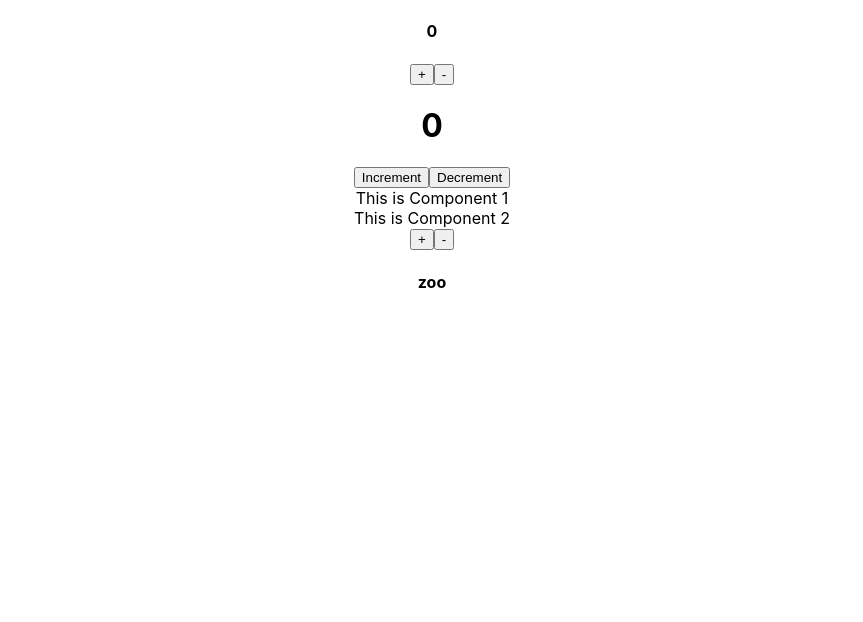
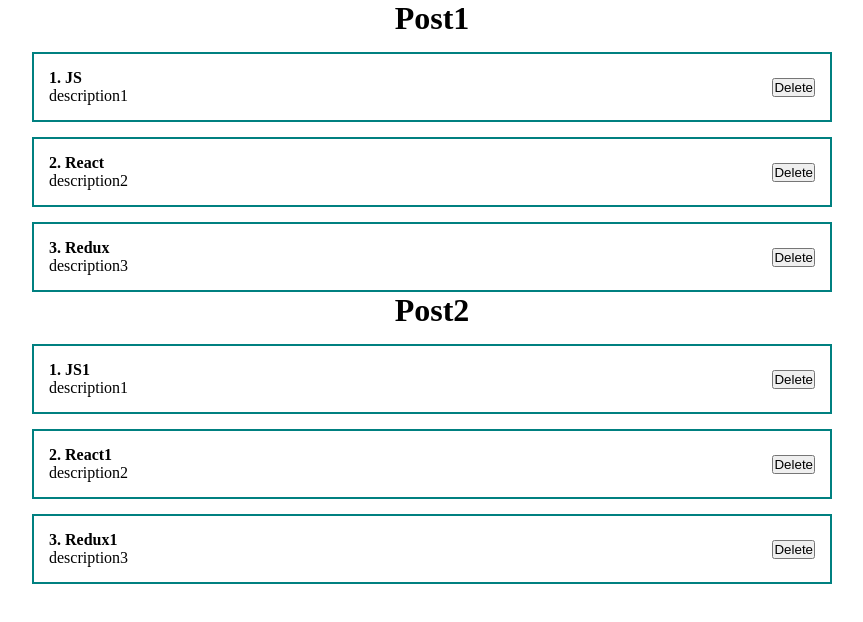
Before and after one commit to 7710407/react-sourcecode, a React (Create React App) app in the folder react-lessons/: page / in a window 1280 px wide. Shown: the top 622 px of the page, without its empty margins (208-1071 px from the left). Built offline with nearby package versions, Linux system fonts and the light colour scheme.

Commit message:
Props css closure

```diff
--- a/react-lessons/src/App.css
+++ /dev/null
@@ -1,38 +0,0 @@
-.App {
-  text-align: center;
-}
-
-.App-logo {
-  height: 40vmin;
-  pointer-events: none;
-}
-
-@media (prefers-reduced-motion: no-preference) {
-  .App-logo {
-    animation: App-logo-spin infinite 20s linear;
-  }
-}
-
-.App-header {
-  background-color: #282c34;
-  min-height: 100vh;
-  display: flex;
-  flex-direction: column;
-  align-items: center;
-  justify-content: center;
-  font-size: calc(10px + 2vmin);
-  color: white;
-}
-
-.App-link {
-  color: #61dafb;
-}
-
-@keyframes App-logo-spin {
-  from {
-    transform: rotate(0deg);
-  }
-  to {
-    transform: rotate(360deg);
-  }
-}
--- a/react-lessons/src/App.js
+++ b/react-lessons/src/App.js
@@ -1,32 +1,24 @@
-import './App.css';
+import './styles/App.css';
 import { useState } from 'react';
-import Counter from './components/Counter';
-import ClassCounter from './components/ClassCounter';
-import Component1 from './components/Component1';
-import Component2 from './components/Component2';
-
+import PostList from './components/PostList';
 
 function App() {
-  const [foo, setFoo]= useState("zoo")
+  const [posts, setPosts] = useState([
+    {id:1, title:'JS', body:'description1'},
+    {id:2, title:'React', body:'description2'},
+    {id:3, title:'Redux', body:'description3'}
+    ]);
+
+  const [posts2, setPosts1] = useState([
+    {id:1, title:'JS1', body:'description1'},
+    {id:2, title:'React1', body:'description2'},
+    {id:3, title:'Redux1', body:'description3'}
+    ]);
 
   return (
     <div className="App">
-      <Counter />
-      <ClassCounter />
-      <Component1 />
-      <Component2 />
-
-      <button onClick={() => {
-        setTimeout(() => {
-          setFoo("foo" + "Arsen")
-        }, 1000)}}>+</button>
-
-      <button onClick={() => {
-        setTimeout(() => {
-          setFoo("zoo" + "Rafo")
-        }, 2000)}}>-</button>
-
-      <h4>{foo}</h4>
+      <PostList posts={posts} title={"Post1"}/>
+      <PostList posts={posts2} title={"Post2"}/>
     </div>
   );
 }
--- /dev/null
+++ b/react-lessons/src/components/PostItem.jsx
@@ -0,0 +1,19 @@
+import React from 'react'
+
+const PostItem = (props) => {
+    console.log(props)
+
+    return (
+    <div className='post'>
+        <div className='post_content'>
+            <strong>{props.post.id}. {props.post.title}</strong>
+            <p>{props.post.body}</p>
+        </div>
+        <div className='post_btns'>
+            <button>Delete</button>
+        </div>
+    </div>
+    )
+}
+
+export default PostItem
--- /dev/null
+++ b/react-lessons/src/components/PostList.jsx
@@ -0,0 +1,17 @@
+import React from 'react'
+import PostItem from './PostItem';
+
+
+
+const PostList = ({posts, title}) => {
+    return (
+    <div>
+        <h1 style={{textAlign: 'center'}}>{title}</h1>
+            {posts.map((post) => (
+                <PostItem post={post} key={post.id} />
+            ))}
+    </div>
+    )
+}
+
+export default PostList
--- a/react-lessons/src/index.css
+++ /dev/null
@@ -1,13 +0,0 @@
-body {
-  margin: 0;
-  font-family: -apple-system, BlinkMacSystemFont, 'Segoe UI', 'Roboto', 'Oxygen',
-    'Ubuntu', 'Cantarell', 'Fira Sans', 'Droid Sans', 'Helvetica Neue',
-    sans-serif;
-  -webkit-font-smoothing: antialiased;
-  -moz-osx-font-smoothing: grayscale;
-}
-
-code {
-  font-family: source-code-pro, Menlo, Monaco, Consolas, 'Courier New',
-    monospace;
-}
--- a/react-lessons/src/index.js
+++ b/react-lessons/src/index.js
@@ -1,17 +1,10 @@
 import React from 'react';
 import ReactDOM from 'react-dom/client';
-import './index.css';
 import App from './App';
-import reportWebVitals from './reportWebVitals';
 
 const root = ReactDOM.createRoot(document.getElementById('root'));
 root.render(
   <React.StrictMode>
     <App />
   </React.StrictMode>
-);
-
-// If you want to start measuring performance in your app, pass a function
-// to log results (for example: reportWebVitals(console.log))
-// or send to an analytics endpoint. Learn more: https://bit.ly/CRA-vitals
-reportWebVitals();
+)
--- a/react-lessons/src/reportWebVitals.js
+++ /dev/null
@@ -1,13 +0,0 @@
-const reportWebVitals = onPerfEntry => {
-  if (onPerfEntry && onPerfEntry instanceof Function) {
-    import('web-vitals').then(({ getCLS, getFID, getFCP, getLCP, getTTFB }) => {
-      getCLS(onPerfEntry);
-      getFID(onPerfEntry);
-      getFCP(onPerfEntry);
-      getLCP(onPerfEntry);
-      getTTFB(onPerfEntry);
-    });
-  }
-};
-
-export default reportWebVitals;
--- /dev/null
+++ b/react-lessons/src/styles/App.css
@@ -0,0 +1,23 @@
+* {
+  margin: 0;
+  padding: 0;
+  box-sizing: border-box;
+}
+
+#root {
+  display: flex;
+  justify-content: center;
+}
+
+.App {
+  width: 800px;
+}
+
+.post {
+  display: flex;
+  padding: 15px;
+  border: 2px solid teal;
+  margin-top: 15px;
+  justify-content: space-between;
+  align-items: center;
+}
```
Also changed, not shown: react-lessons/src/setupTests.js (deleted, +0 -5 lines), react-lessons/src/logo.svg (deleted), 1 other file (tests, documents, lock files or other folders).
